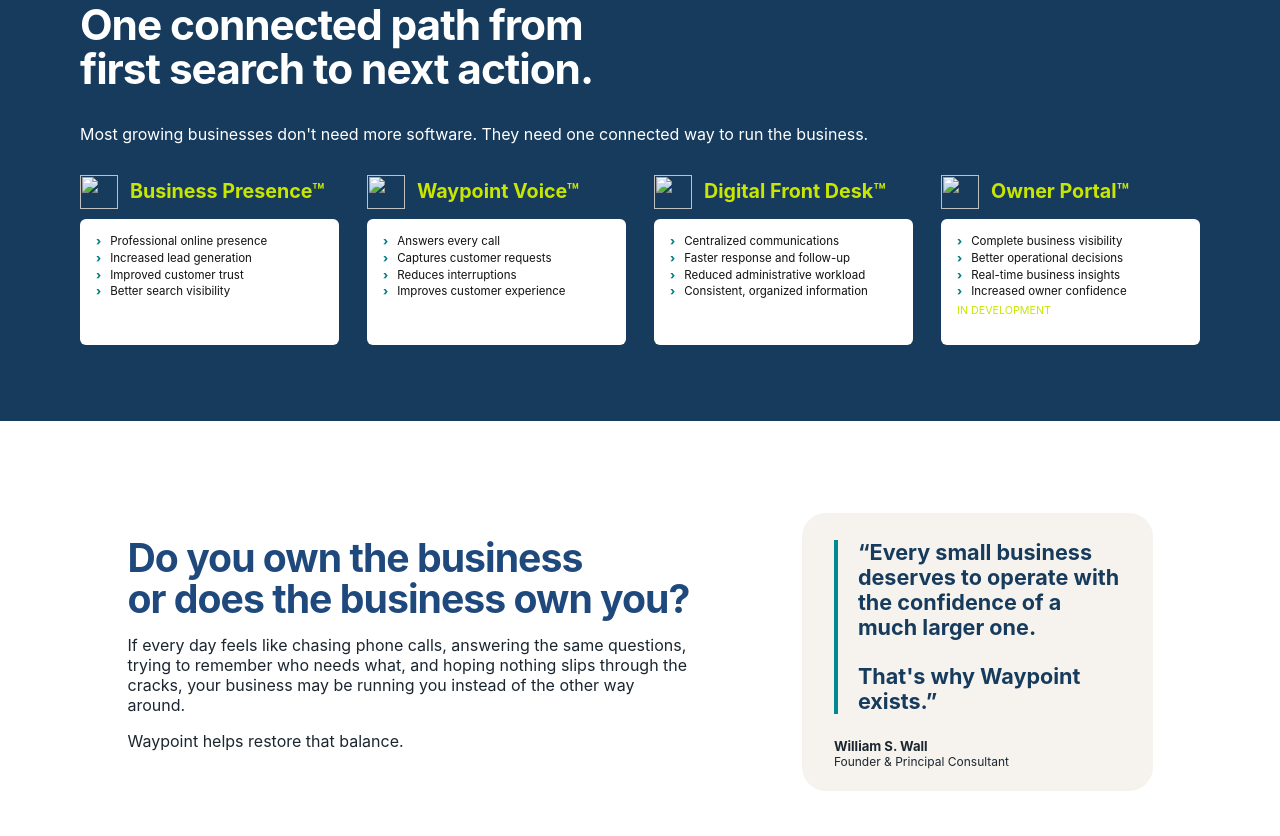
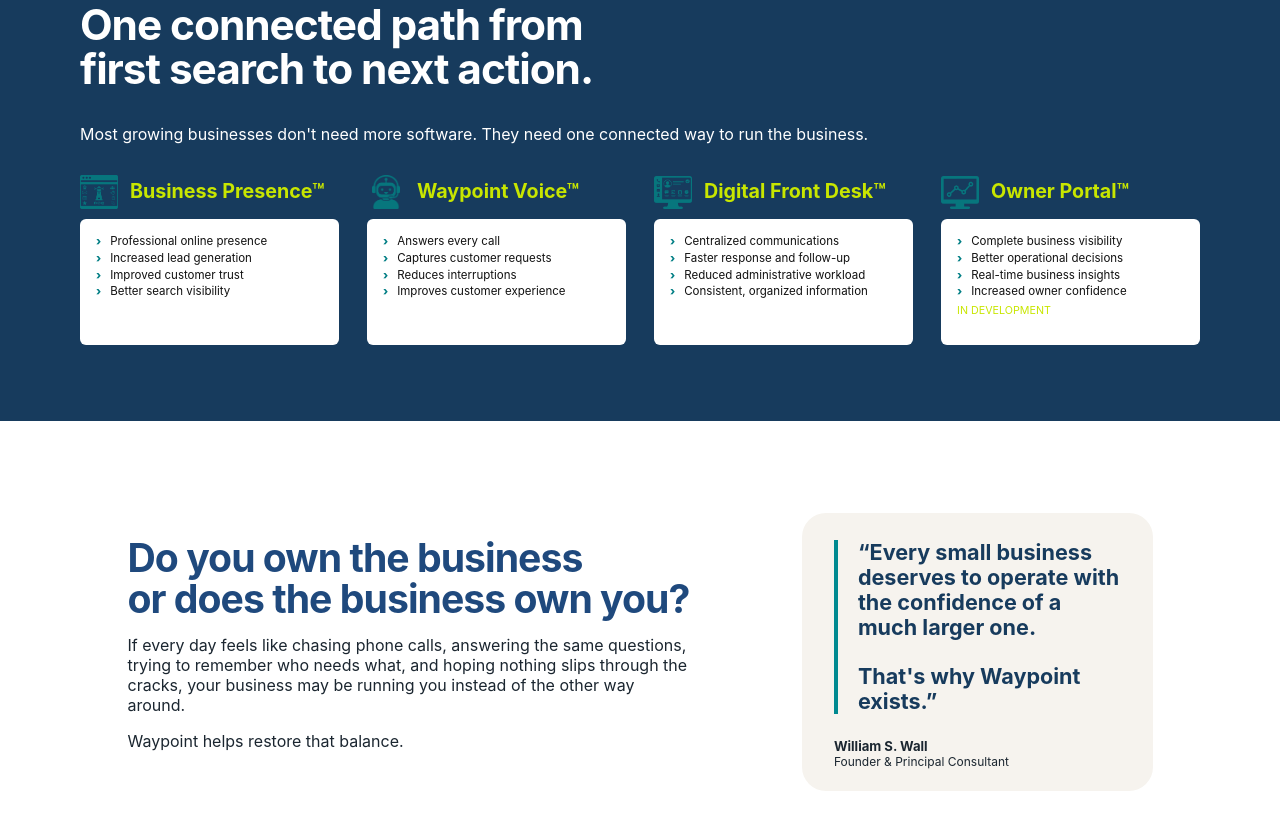
Before and after one commit to waypointworkflows/waypoint-website, a website: page index.html in a window 1280 px wide. Shown: the part 1464-2300 px from the top of the page. Drawn offline with Linux system fonts and the light colour scheme.

Commit message:
Icon refresh on WP

```diff
--- a/index.html
+++ b/index.html
@@ -104,10 +104,10 @@
       <h2>One connected path from<br>first search to next action.</h2>
       <p class="system-intro">Most growing businesses don't need more software. They need one connected way to run the business.</p>
       <div class="product-grid">
-        <article class="product-card"><h3><img src="/assets/wpw-buspres.svg" alt="">Business Presence™</h3><div><ul><li>Professional online presence</li><li>Increased lead generation</li><li>Improved customer trust</li><li>Better search visibility</li></ul></div></article>
-        <article class="product-card"><h3><img src="/assets/wpw-voice.svg" alt="">Waypoint Voice™</h3><div><ul><li>Answers every call</li><li>Captures customer requests</li><li>Reduces interruptions</li><li>Improves customer experience</li></ul></div></article>
-        <article class="product-card"><h3><img src="/assets/wpw-dfd.svg" alt="">Digital Front Desk™</h3><div><ul><li>Centralized communications</li><li>Faster response and follow-up</li><li>Reduced administrative workload</li><li>Consistent, organized information</li></ul></div></article>
-        <article class="product-card"><h3><img src="/assets/wpw-ownerportal.svg" alt="">Owner Portal™</h3><div><ul><li>Complete business visibility</li><li>Better operational decisions</li><li>Real-time business insights</li><li>Increased owner confidence</li></ul><small>IN DEVELOPMENT</small></div></article>
+        <article class="product-card"><h3><img src="/assets/wpw-buspres.png" alt="">Business Presence™</h3><div><ul><li>Professional online presence</li><li>Increased lead generation</li><li>Improved customer trust</li><li>Better search visibility</li></ul></div></article>
+        <article class="product-card"><h3><img src="/assets/wpw-voice.png" alt="">Waypoint Voice™</h3><div><ul><li>Answers every call</li><li>Captures customer requests</li><li>Reduces interruptions</li><li>Improves customer experience</li></ul></div></article>
+        <article class="product-card"><h3><img src="/assets/wpw-dfd.png" alt="">Digital Front Desk™</h3><div><ul><li>Centralized communications</li><li>Faster response and follow-up</li><li>Reduced administrative workload</li><li>Consistent, organized information</li></ul></div></article>
+        <article class="product-card"><h3><img src="/assets/wpw-ownerportal.png" alt="">Owner Portal™</h3><div><ul><li>Complete business visibility</li><li>Better operational decisions</li><li>Real-time business insights</li><li>Increased owner confidence</li></ul><small>IN DEVELOPMENT</small></div></article>
       </div>
     </div>
   </section>
```
